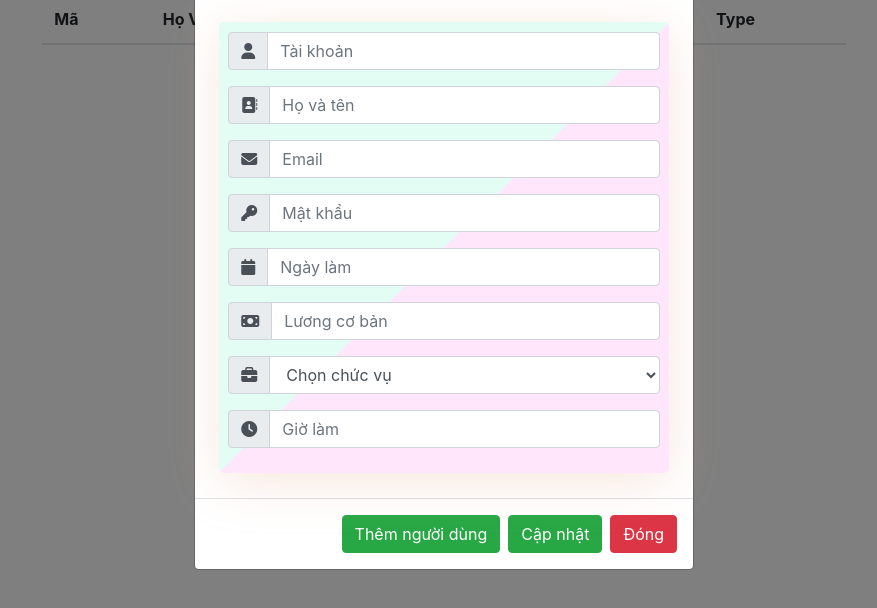
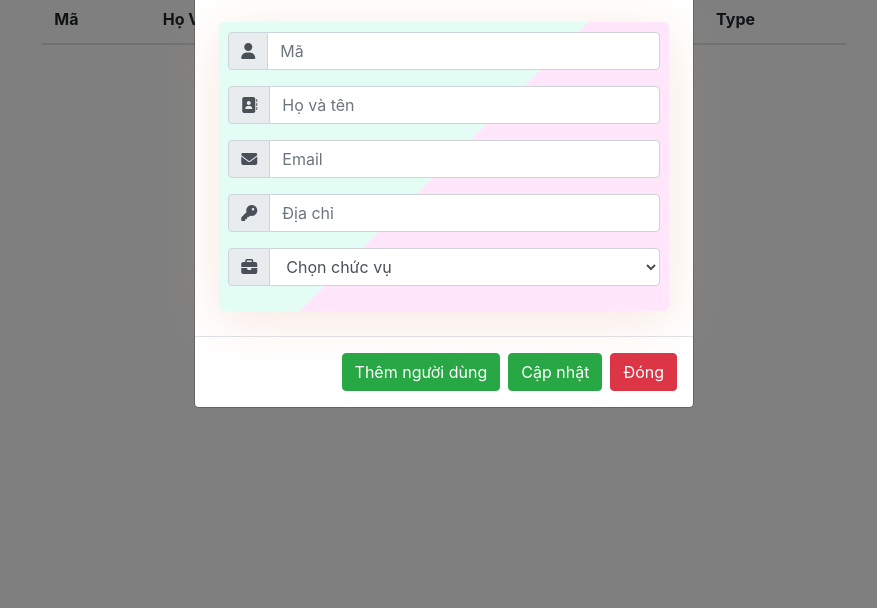
Before and after one commit to Quyenduong1/BC42_ES6_Buoi29_DuongGiaQuyen, a plain HTML site: page index.html in a window 1280 px wide. Both pictures are taken after a click on the button "Thêm Thông Tin". Shown: the part 98-706 px from the top of the page, without its empty margins (196-1073 px from the left). Drawn offline with nearby package versions, Linux system fonts and the light colour scheme; a web font is replaced by a local one.

Commit message:
danglam bai

```diff
--- a/index.html
+++ b/index.html
@@ -56,14 +56,14 @@
 				<!-- Modal body -->
 				<div class="modal-body">
 					<form role="form">
-                        <!-- TAI KHOAN  -->
+                        <!-- MA  -->
 						<div class="form-group">
 							<div class="input-group">
 								<div class="input-group-prepend">
 									<span class="input-group-text"><i class="fa fa-user"></i></span>
 								</div>
 								<input type="text" name="tk" id="tknv" class="form-control input-sm"
-									placeholder="Tài khoản">
+									placeholder="Mã">
 							</div>
 
 							<span class="sp-thongbao" id="tbTKNV"></span>
@@ -94,42 +94,18 @@
 							<span class="sp-thongbao" id="tbEmail"></span>
 						</div>
 
-                        <!-- PASSWORD  -->
+                        <!-- ADDRESS  -->
 						<div class="form-group">
 							<div class="input-group">
 								<div class="input-group-prepend">
 									<span class="input-group-text"><i class="fa fa-key"></i></span>
 								</div>
 								<input type="password" name="password" id="password" class="form-control input-sm"
-									placeholder="Mật khẩu">
+									placeholder="Địa chỉ">
 							</div>
 							<span class="sp-thongbao" id="tbMatKhau"></span>
 						</div>
 
-                        <!-- DATEPICKER  -->
-						<div class="form-group">
-							<div class="input-group">
-								<div class="input-group-prepend">
-									<span class="input-group-text"><i class="fa fa-calendar"></i></span>
-								</div>
-								<input type="text" name="ngaylam" id="datepicker" class="form-control"
-									placeholder="Ngày làm">
-							</div>
-
-							<span class="sp-thongbao" id="tbNgay"></span>
-						</div>
-
-                        <!-- LUONGCB  -->
-						<div class="form-group">
-							<div class="input-group">
-								<div class="input-group-prepend">
-									<span class="input-group-text"><i class="fa-solid fa-money-bill" aria-hidden="true"></i></span>
-								</div>
-								<input type="text" name="luongCB" id="luongCB" class="form-control input-sm"
-									placeholder="Lương cơ bản">
-							</div>
-							<span class="sp-thongbao" id="tbLuongCB"></span>
-						</div>
 
                         <!-- CAREER  -->
 						<div class="form-group">
@@ -139,26 +115,26 @@
 								</div>
 								<select class="form-control" id="chucvu">
 									<option>Chọn chức vụ</option>
-									<option>Giám Đốc</option>
-									<option>Trưởng phòng</option>
-									<option>Nhân viên</option>
+									<option>Student</option>
+									<option>Employee</option>
+									<option>Customer</option>
 								</select>
 							</div>
 
 							<span class="sp-thongbao" id="tbChucVu"></span>
 						</div>
 
-                        <!-- GIOLAM -->
-						<div class="form-group">
+                        <!-- Diem toan -->
+						<!-- <div class="form-group">
 							<div class="input-group">
 								<div class="input-group-prepend">
 									<span class="input-group-text"><i class="fa-solid fa-clock"></i></span>
 								</div>
-								<input type="text" name="gioLam" id="gioLam" class="form-control input-sm"
-									placeholder="Giờ làm">
+								<input type="number" name="toan" id="toan" class="form-control input-sm"
+									placeholder="Điểm toán">
 							</div>
-							<span class="sp-thongbao" id="tbGiolam"></span>
-						</div>
+							<span class="sp-thongbao" id="tbDiemToan"></span>
+						</div> -->
 
 					</form>
 				</div>
@@ -184,16 +160,7 @@
     <!-- Bootstrap JS -->
     <script src="https://cdn.jsdelivr.net/npm/bootstrap@4.6.2/dist/js/bootstrap.min.js" integrity="sha384-+sLIOodYLS7CIrQpBjl+C7nPvqq+FbNUBDunl/OZv93DB7Ln/533i8e/mZXLi/P+" crossorigin="anonymous"></script>
 
-
-
-
-
-
-
-
-
-
-
+    <script src="./index.js"></script>
 
 </body>
 </html>
```
